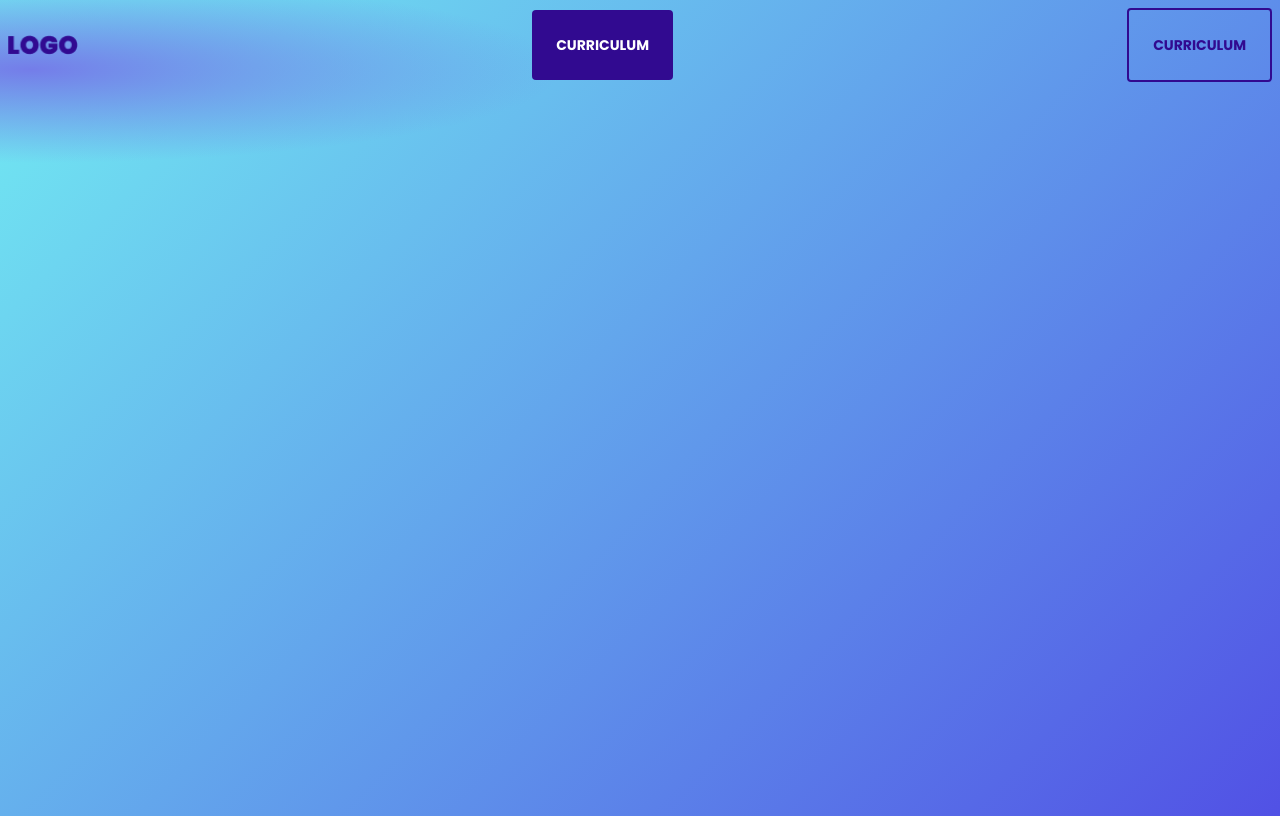
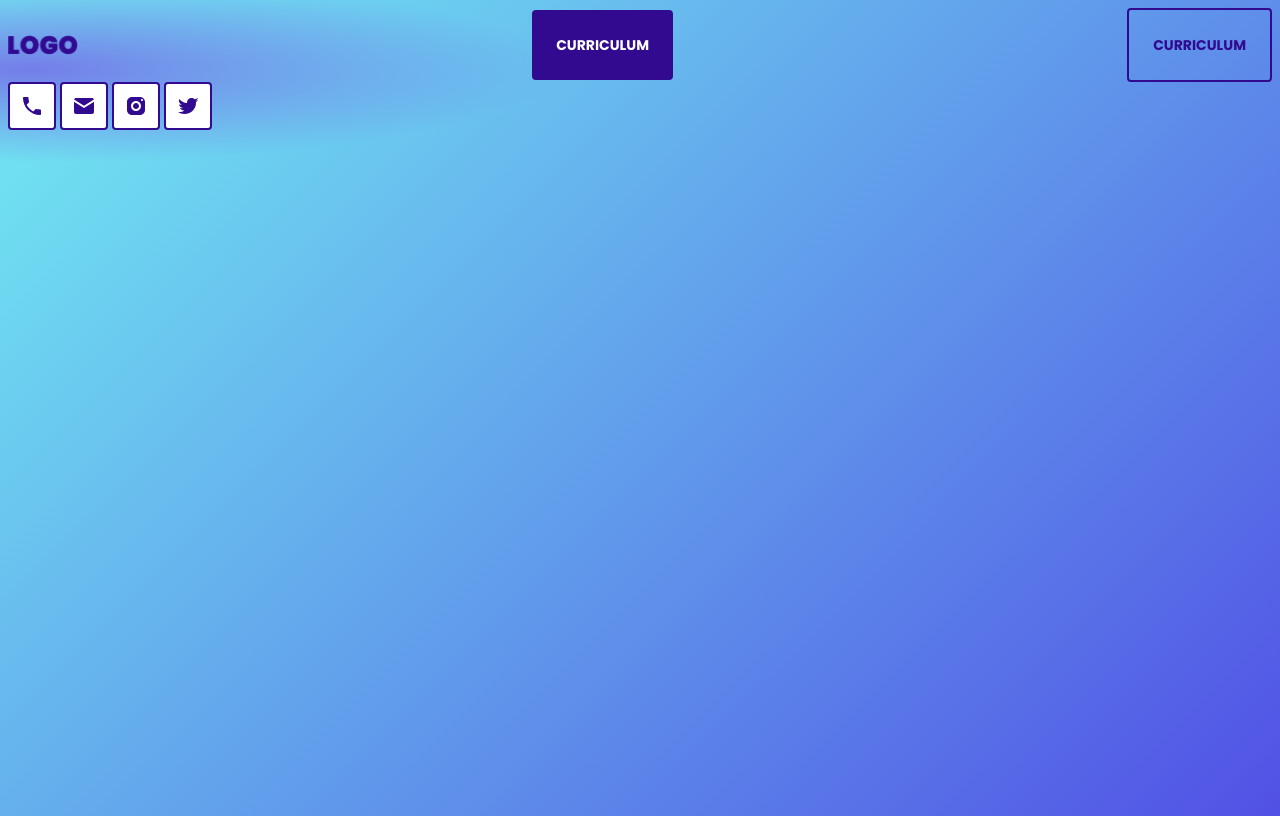
Before and after one commit to JsMelix/Taller-Portfolio, a plain HTML site: page index.html in a window 1280 px wide. Drawn offline with Linux system fonts and the light colour scheme.

Commit message:
clase 6 componente de boton con icono

```diff
--- /dev/null
+++ b/css/button-icon.css
@@ -0,0 +1,12 @@
+.button-icon {
+    padding: 10px;
+    border-radius: 4px;
+    background: var(--white);
+    border: 2px solid var(--purple);
+    text-decoration: none;
+    display: inline-block;
+}
+
+.button-icon img {
+    vertical-align: middle;
+}
--- a/css/index.css
+++ b/css/index.css
@@ -1,5 +1,7 @@
 @import "./button.css";
 @import "./header.css";
+@import "./button-icon.css";
+
 
 
 
--- a/index.html
+++ b/index.html
@@ -15,5 +15,14 @@
     <button class="button">Curriculum</button>
     <button class="button is-secondary">Curriculum</button>
     </header>
+
+    <a class="button-icon" href="tel:2141241214124">
+      <img src="./icons/icon-phone.svg" alt=""></a>
+    <a class="button-icon" href="">
+      <img src="./icons/icon-important_mail.svg" alt=""></a>
+    <a class="button-icon" href="">
+      <img src="./icons/icon-instagram.svg" alt=""></a>
+    <a class="button-icon" href="">
+      <img src="./icons/icon-twitter.svg" alt=""></a>
 </body>
 </html>
```
Also changed, not shown: icons/icon-github.svg (added), icons/icon-heart_outline.svg (added), icons/icon-important_mail.svg (added), icons/icon-instagram.svg (added), icons/icon-phone.svg (added), icons/icon-twitter.svg (added).
